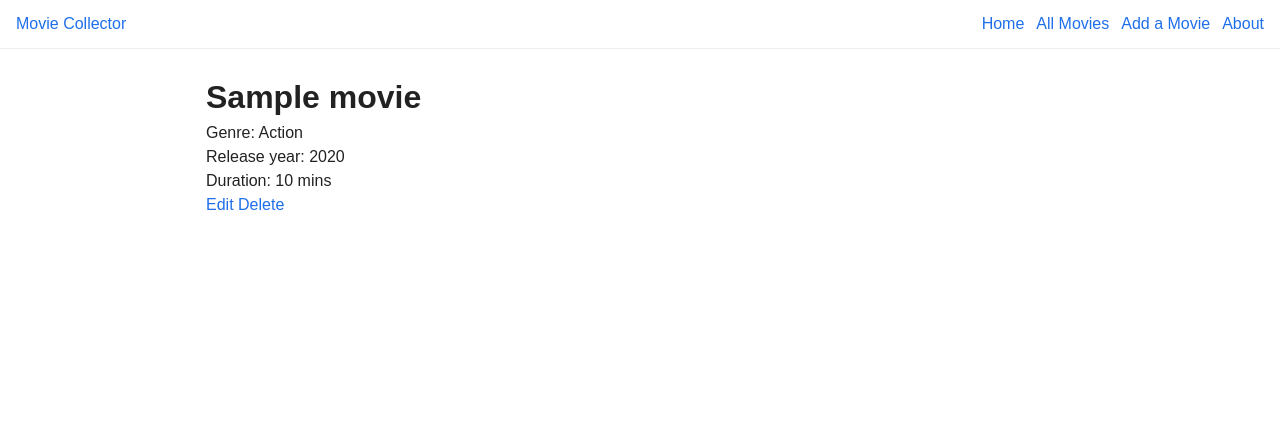
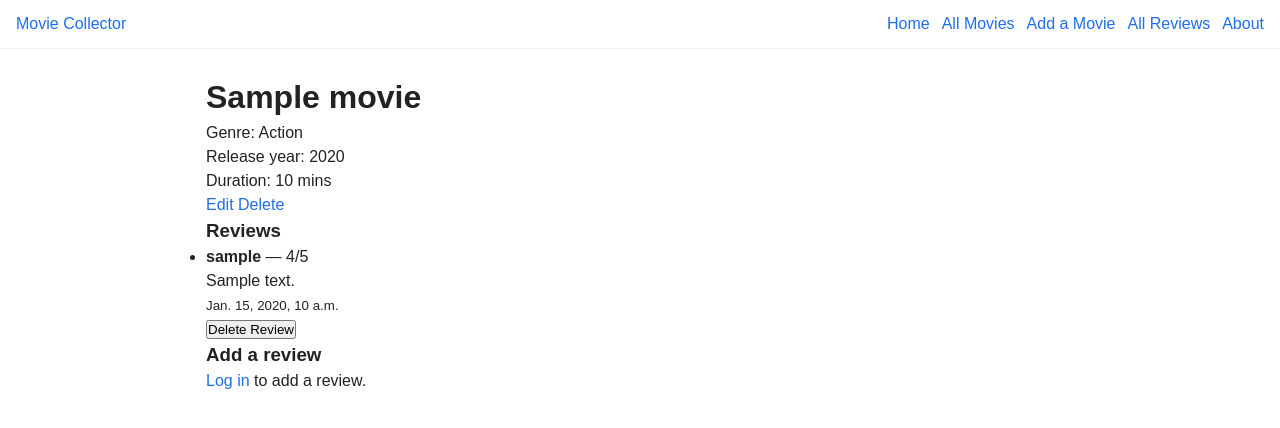
Before and after one commit to ShyakaRoger/django_movie_collection_app, a Django app: page /movies/1/ in a window 1280 px wide. Shown: the top 428 px of the page. Run offline with Django 5.2, Linux system fonts and the light colour scheme; tables that the repository leaves empty hold one stand-in row (values such as "Sample post").

Commit message:
Review model and functionality complete

```diff
--- a/main_app/forms.py
+++ b/main_app/forms.py
@@ -5,3 +5,6 @@ class ReviewForm(forms.ModelForm):
     class Meta:
         model = Review
         fields = ['rating', 'comment']
+        widgets = {
+            'content': forms.Textarea(attrs={'rows': 4}),
+        }
--- a/main_app/templates/base.html
+++ b/main_app/templates/base.html
@@ -27,6 +27,7 @@
         <li><a href="{% url 'home' %}">Home</a></li>
         <li><a href="{% url 'movie-index' %}">All Movies</a></li>
         <li><a href="{% url 'movie-create' %}">Add a Movie</a></li>
+        <li><a href="{% url 'all-reviews' %}">All Reviews</a></li>
         <li><a href="{% url 'about' %}">About</a></li>
       </ul>
     </nav>
--- a/main_app/templates/movies/detail.html
+++ b/main_app/templates/movies/detail.html
@@ -9,6 +9,55 @@
   <a href="{% url 'movie-update' movie.id %}" class="btn warn">Edit</a>
   <a href="{% url 'movie-delete' movie.id %}" class="btn danger">Delete</a>
 </div>
-</div>
 
+
+{% if movie.description %}
+  <hr>
+  <h3>Description</h3>
+  <p>{{ movie.description|linebreaksbr }}</p>
+{% endif %}
+
+<h3>Reviews</h3>
+<ul class="reviews">
+  {% for review in movie.reviews.all %}
+    <li>
+      <strong>{{ review.author.username }}</strong> — {{ review.rating }}/5
+      {% if review.comment %}
+        <div>{{ review.comment|linebreaksbr }}</div>
+      {% endif %}
+      <small>{{ review.created_at }}</small>
+
+      <div>
+        <form action="{% url 'review-delete' review.id %}" method="POST">
+          {% csrf_token %}
+          <button type="submit">Delete Review</button>
+        </form>
+      </div>
+    </li>
+  {% empty %}
+    <li>No reviews yet.</li>
+  {% endfor %}
+</ul>
+
+<h3>Add a review</h3>
+{% if user.is_authenticated %}
+  <form action="{% url 'review-add' movie.id %}" method="POST">
+    {% csrf_token %}
+    {{ form.non_field_errors }}
+
+    <div>
+      <label for="{{ form.rating.id_for_label }}">Rating</label>
+      {{ form.rating.errors }}{{ form.rating }}
+    </div>
+
+    <div>
+      <label for="{{ form.comment.id_for_label }}">Comment</label>
+      {{ form.comment.errors }}{{ form.comment }}
+    </div>
+
+    <button type="submit">Submit</button>
+  </form>
+{% else %}
+  <p><a href="{% url 'login' %}">Log in</a> to add a review.</p>
+{% endif %}
 {% endblock %}
--- a/main_app/urls.py
+++ b/main_app/urls.py
@@ -10,4 +10,12 @@ urlpatterns = [
     path('movies/<int:pk>/update/', views.MovieUpdate.as_view(), name='movie-update'),
     path('movies/<int:pk>/delete/', views.MovieDelete.as_view(), name='movie-delete'),
 
+    # adding a review
+    path('movies/<int:movie_id>/reviews/add/', views.add_review, name='review-add'),
+
+    #all reviews
+    path('reviews/', views.all_reviews, name='all-reviews'),
+
+    #deleting a review
+    path('reviews/<int:review_id>/delete/', views.delete_review, name='review-delete'),
 ]
--- a/main_app/views.py
+++ b/main_app/views.py
@@ -1,6 +1,8 @@
-from django.shortcuts import render, get_object_or_404
+from django.shortcuts import render, get_object_or_404, redirect
 from django.views.generic.edit import CreateView, UpdateView, DeleteView
-from .models import Movie
+from .models import Movie, Review
+from .forms import ReviewForm
+
 
 # Define the home view function
 def home(request):
@@ -21,6 +23,40 @@ def movie_detail(request, movie_id):
     movie = get_object_or_404(Movie, id=movie_id)
     return render(request, 'movies/detail.html', {'movie': movie})
 
+
+# Add review feature
+def add_review(request, movie_id):
+    movie=get_object_or_404(Movie, id=movie_id)
+
+    if request.method =='POST':
+        form=ReviewForm(request.POST)
+        if form.is_valid():
+            Review.objects.create(
+                movie=movie,
+                author=request.user,
+                rating=form.cleaned_data['rating'],
+                comment=form.cleaned_data['comment']
+            )
+            return redirect('movie-detail', movie_id=movie.id)
+    else:
+        form = ReviewForm()
+    return render(request, 'movies/detail.html', {'movie': movie, 'form': form, 'mode': 'Add'})
+
+
+#All reviews
+def all_reviews(request):
+    reviews = Review.objects.all().order_by('-created_at')
+    return render(request, 'reviews/all_reviews.html', {'reviews': reviews})
+
+# Adding review delete funtionality
+def delete_review(request, review_id):
+    review = get_object_or_404(Review, id=review_id)
+    movie_id = review.movie.id
+    review.delete()
+    return redirect('movie-detail', movie_id=movie_id)
+
+
+
 class MovieCreate(CreateView):
     model = Movie
     fields = '__all__'
```
Also changed, not shown: main_app/templates/reviews/all_reviews.html (added, +33 -0 lines).
